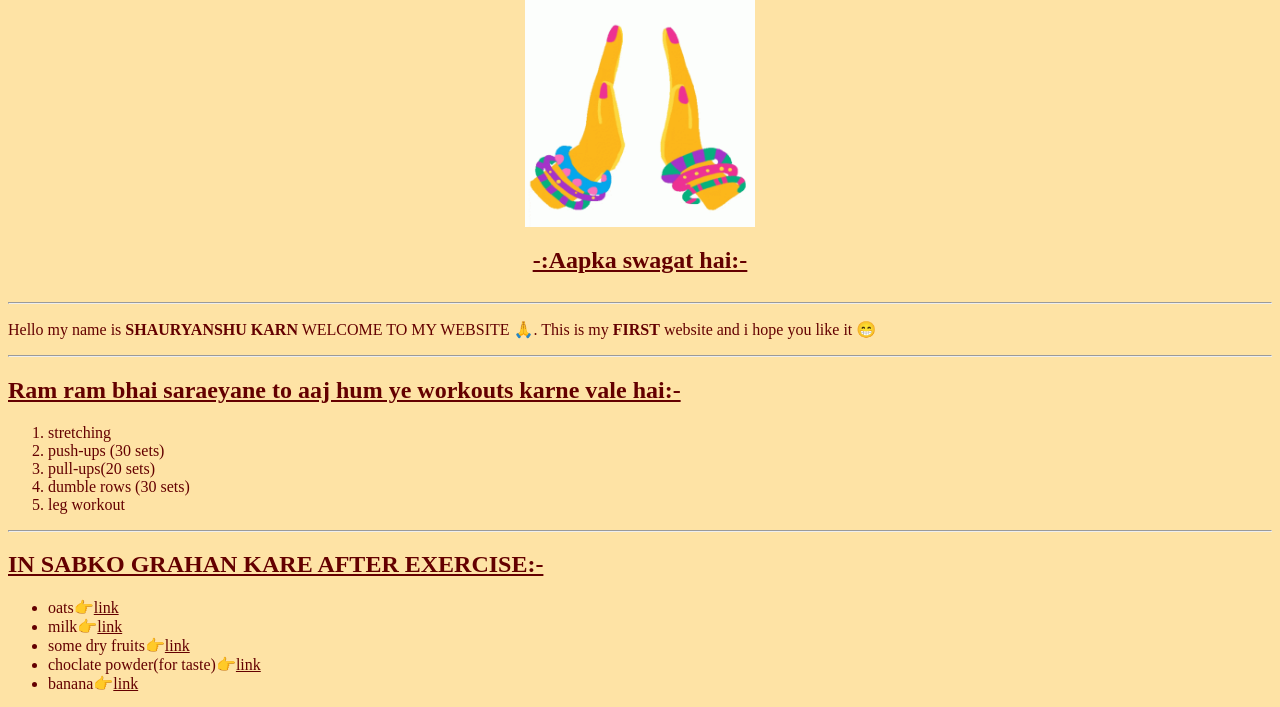
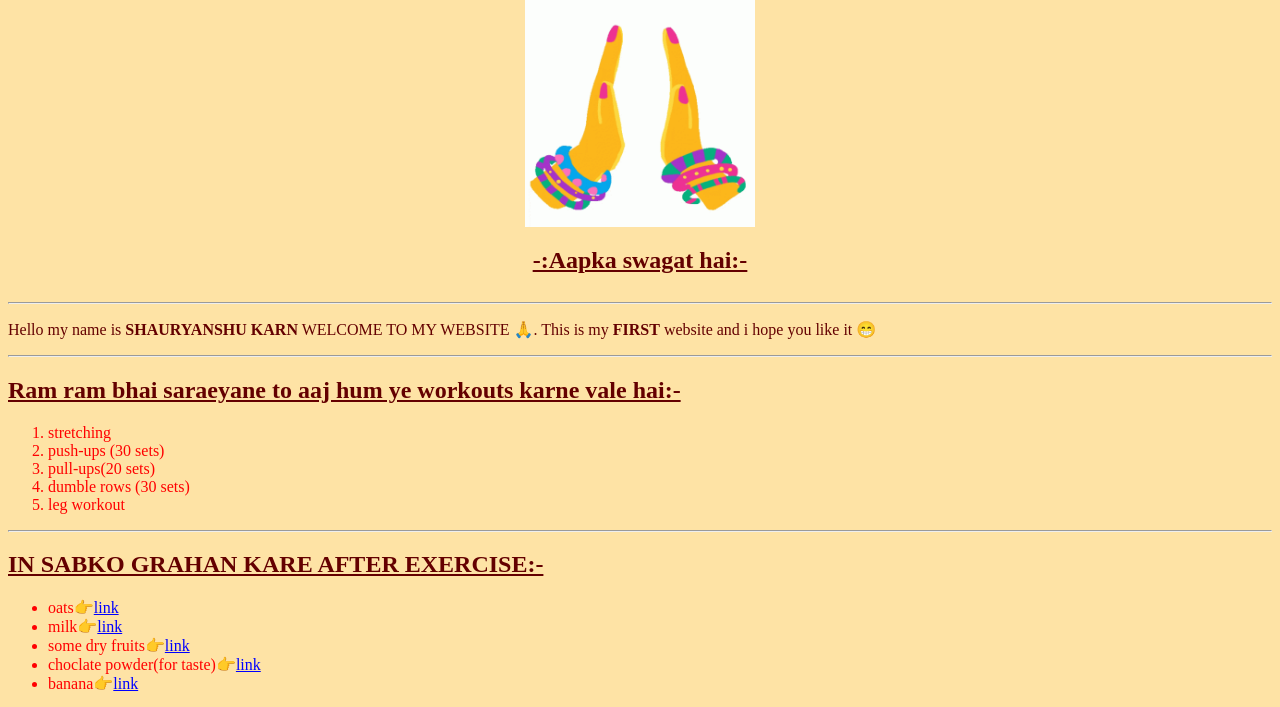
Before and after one commit to shauryanshu/firstweb, a plain HTML site: page index.html in a window 1280 px wide. Shown: the part 92-799 px from the top of the page. Drawn offline with Linux system fonts and the light colour scheme.

Commit message:
Update style.css

```diff
--- a/style.css
+++ b/style.css
@@ -11,3 +11,11 @@
     ruby-span:
     pink;
 }
+
+li {
+    color: red;
+}
+
+a {
+    color: blue;
+}
```
